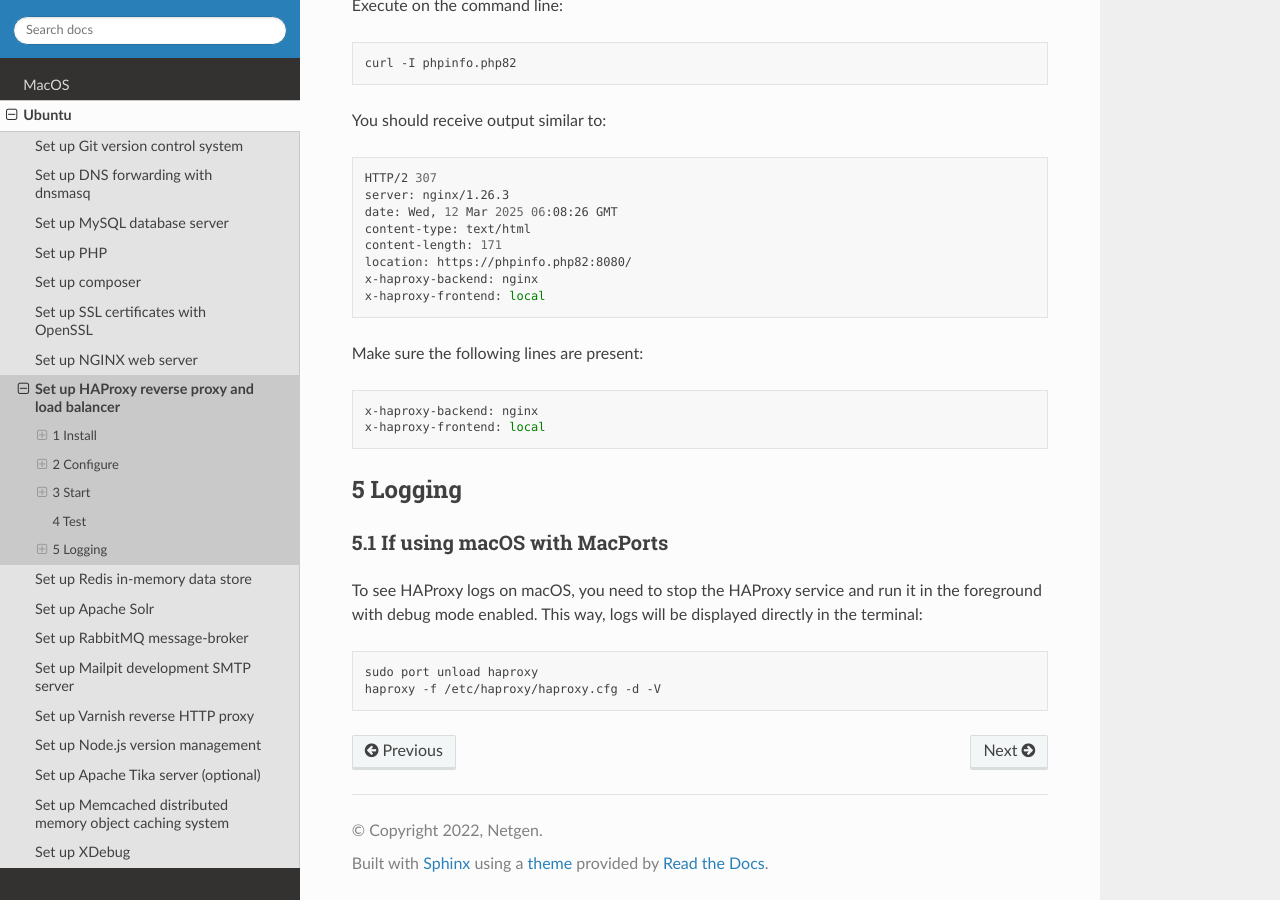
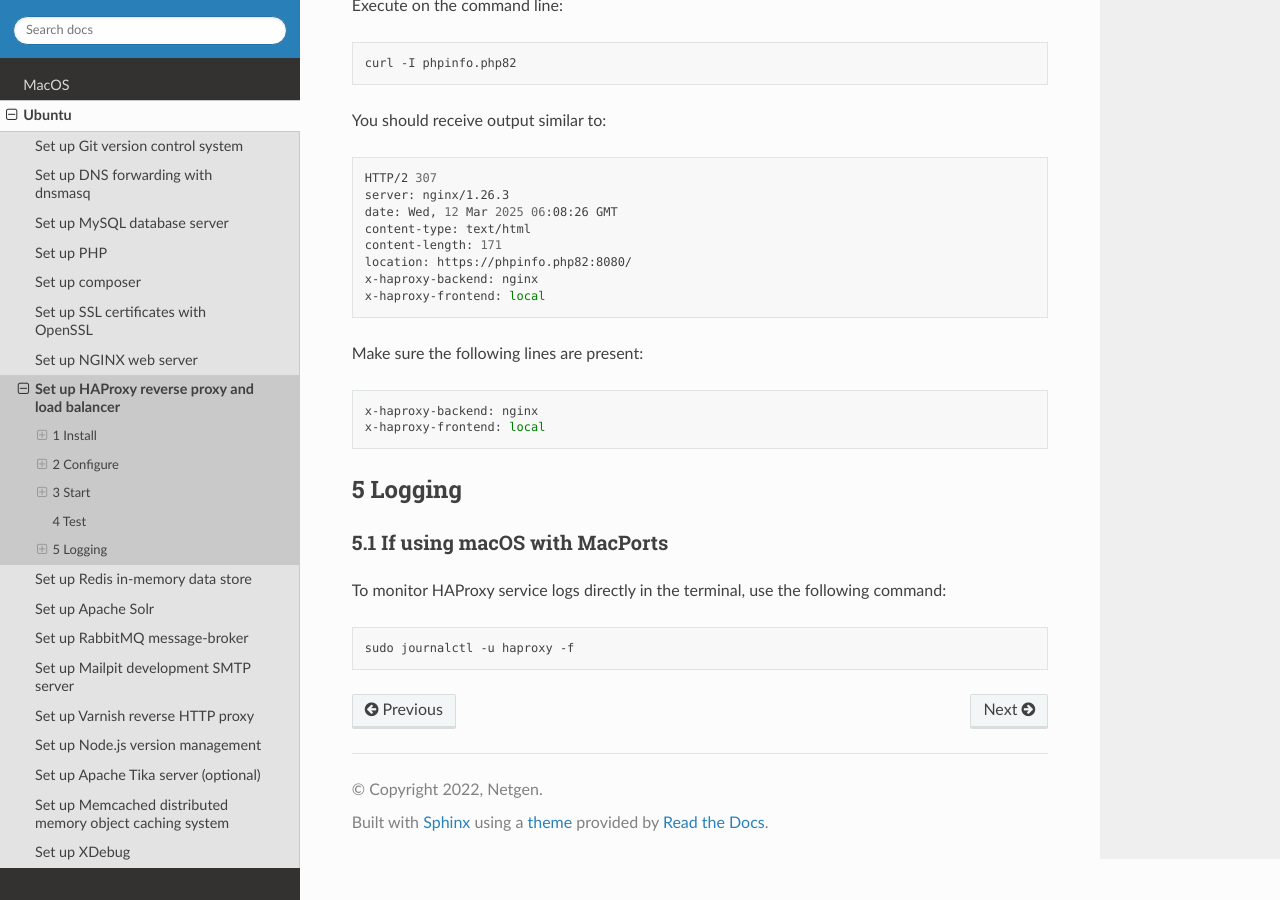
Before and after one commit to netgen/local-development-setup, a Sphinx documentation site: the page built from docs/source/ubuntu/haproxy.rst, in a window 1280 px wide and 900 px high, scrolled down 3258 px. Built offline with Sphinx 7.4.7 and the Read the Docs theme 3.1.0, drawn with Linux system fonts in a browser that asks for light colours; formulas are drawn with MathJax 3; pages that are not in the unit, such as notebooks, are missing from menus.

Commit message:
NGSTACK-996: Removed macOS description from ubuntu docs

```diff
--- a/docs/source/ubuntu/haproxy.rst
+++ b/docs/source/ubuntu/haproxy.rst
@@ -202,11 +202,8 @@ Make sure the following lines are present:
 5.1 If using macOS with MacPorts
 ~~~~~~~~~~~~~~~~~~~~~~~~~~~~~~~~
 
-To see HAProxy logs on macOS, you need to stop the HAProxy service and run it
-in the foreground with debug mode enabled. This way, logs will be displayed
-directly in the terminal:
+To monitor HAProxy service logs directly in the terminal, use the following command:
 
 .. code:: bash
 
-   sudo port unload haproxy
-   haproxy -f /etc/haproxy/haproxy.cfg -d -V
+   sudo journalctl -u haproxy -f
```
